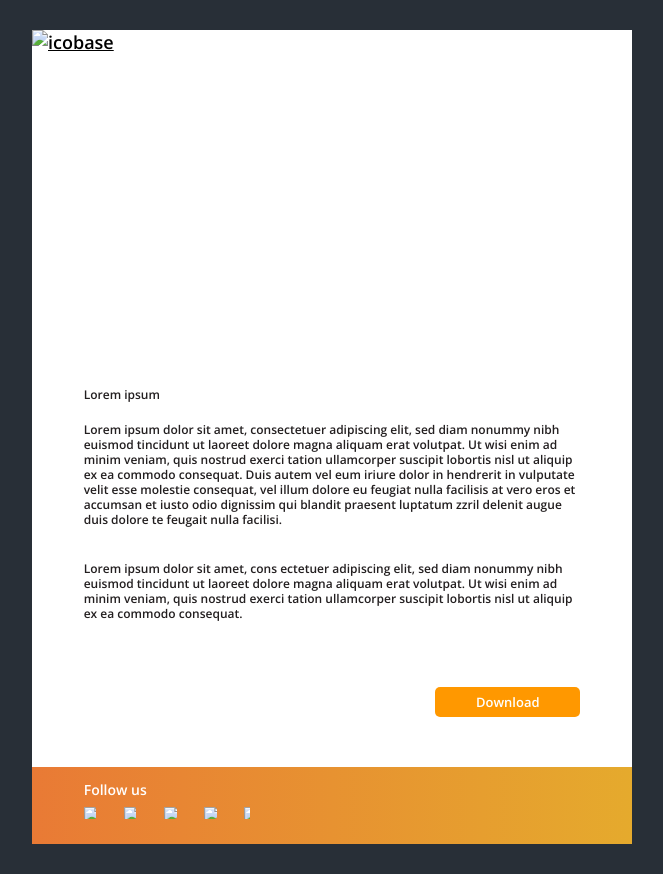
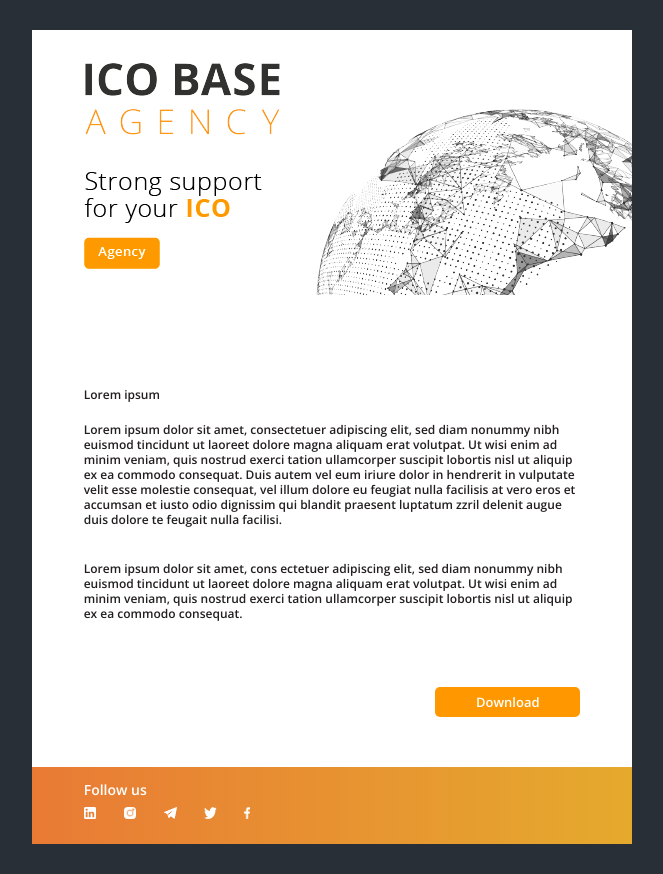
Before and after one commit to otsybulska/email, a plain HTML site: page index.html in a window 1280 px wide. Shown: the whole page, without its empty margins (308-971 px from the left). Drawn offline with nearby package versions, Linux system fonts and the light colour scheme; the site is published under a folder, as on GitHub Pages, so addresses that start at the root find nothing.

Commit message:
Update links

```diff
--- a/index.html
+++ b/index.html
@@ -60,7 +60,7 @@ html { -webkit-text-size-adjust:none; -ms-text-size-adjust: none;}
 						<table width="600" border="0" cellspacing="0" cellpadding="0" >
 							<tr><td align="left" valign="top">
 								<a href="#" target="_blank" style="color: #000000; font-family: 'Open Sans', Arial, Helvetica, sans-serif; font-size: 18px;"  >
-								<img src="/img/logo.png" width="600" height="265" alt="icobase" border="0" style="display: block;" /></a>
+								<img src="./img/logo.png" width="600" height="265" alt="icobase" border="0" style="display: block;" /></a>
 							</td></tr>
 						</table>
 					</td></tr>
@@ -119,27 +119,27 @@ html { -webkit-text-size-adjust:none; -ms-text-size-adjust: none;}
 									<tr><td width="12" align="left" style="line-height:36px; padding-right: 28px;">
 										<a href="#" target="_blank" style="color: #596167; font-family: 'Open Sans', Arial, Helvetica, sans-serif; font-size: 12px;"  >
 										<font face="'Open Sans', Arial, Helvetica, sans-serif" color="#596167">
-										<img src="/img/linkedin.png" width="12" height="12" alt="linkedin" border="0" style="display: block;" /></font></a>
+										<img src="./img/linkedin.png" width="12" height="12" alt="linkedin" border="0" style="display: block;" /></font></a>
 									</td>
 									<td width="12" align="left" style="line-height:36px; padding-right: 28px;">
 										<a href="#" target="_blank" style="color: #596167; font-family: 'Open Sans', Arial, Helvetica, sans-serif; font-size: 12px;"  >
 										<font face="'Open Sans', Arial, Helvetica, sans-serif" color="#596167">
-										<img src="/img/instagram.png" width="12" height="12" alt="instagram" border="0" style="display: block;" /></font></a>
+										<img src="./img/instagram.png" width="12" height="12" alt="instagram" border="0" style="display: block;" /></font></a>
 									</td>
 									<td width="13" align="left" style="line-height:36px; padding-right: 27px;">
 										<a href="#" target="_blank" style="color: #596167; font-family: 'Open Sans', Arial, Helvetica, sans-serif; font-size: 12px;"  >
 										<font face="'Open Sans', Arial, Helvetica, sans-serif" color="#596167">
-										<img src="/img/telegram.png" width="13" height="12" alt="telegram" border="0" style="display: block;" /></font></a>
+										<img src="./img/telegram.png" width="13" height="12" alt="telegram" border="0" style="display: block;" /></font></a>
 									</td>
 									<td width="13" align="left" style="line-height:36px; padding-right: 27px;">
 										<a href="#" target="_blank" style="color: #596167; font-family: 'Open Sans', Arial, Helvetica, sans-serif; font-size: 12px;"  >
 										<font face="'Open Sans', Arial, Helvetica, sans-serif" color="#596167">
-										<img src="/img/twitter.png" width="13" height="12" alt="twitter" border="0" style="display: block;" /></font></a>
+										<img src="./img/twitter.png" width="13" height="12" alt="twitter" border="0" style="display: block;" /></font></a>
 									</td>
 									<td width="6" align="left" style="line-height:36px; padding-right: 34px;">
 										<a href="#" target="_blank" style="color: #596167; font-family: 'Open Sans', Arial, Helvetica, sans-serif; font-size: 12px;"  >
 										<font face="'Open Sans', Arial, Helvetica, sans-serif" color="#596167">
-										<img src="/img/facebook.png" width="6" height="12" alt="facebook" border="0" style="display: block;" /></font></a>
+										<img src="./img/facebook.png" width="6" height="12" alt="facebook" border="0" style="display: block;" /></font></a>
 									</td></tr>
 								</table>
 						</td></tr>
```
